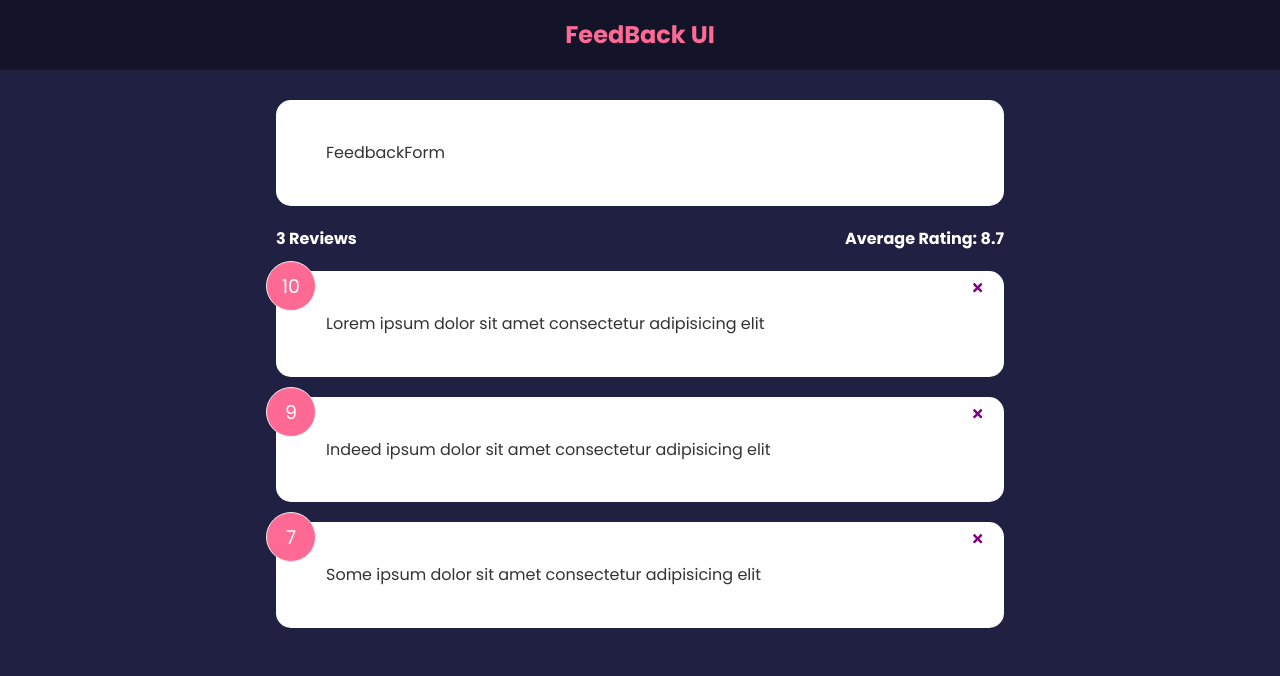
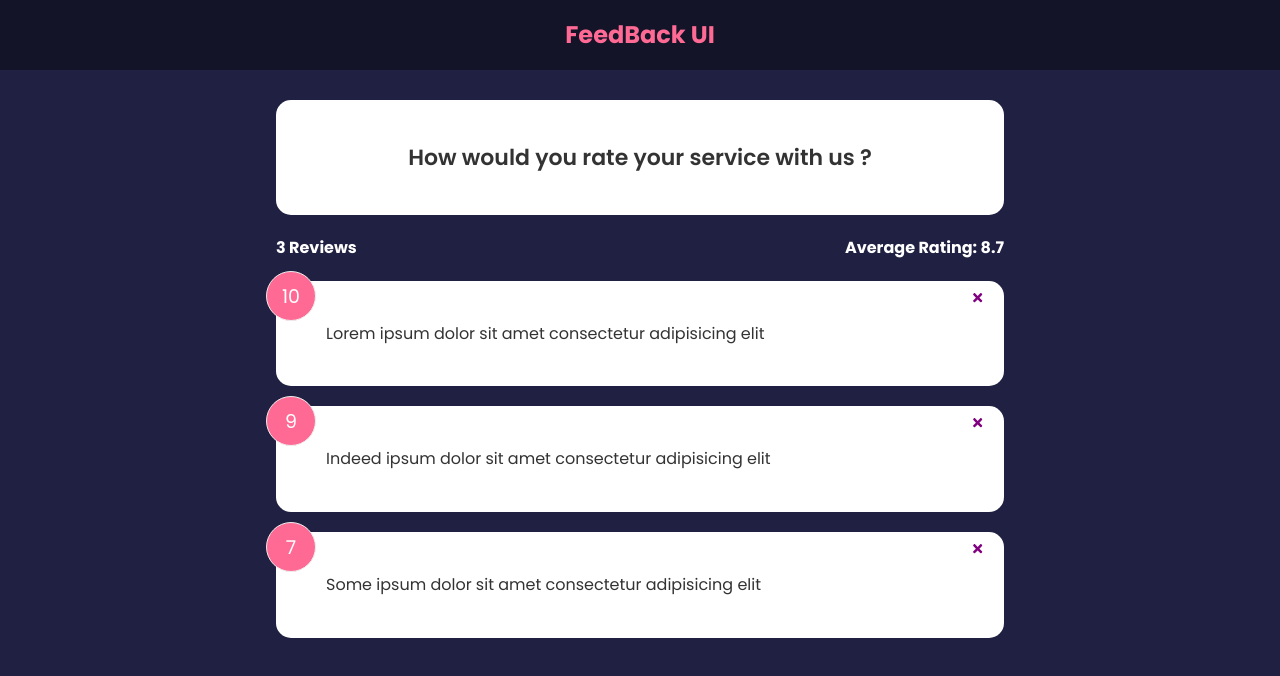
Before and after one commit to billionsjoel/feedback-app, a React (Create React App) app: page / in a window 1280 px wide. Shown: the top 676 px of the page. Built offline with nearby package versions, Linux system fonts and the light colour scheme.

Commit message:
Add call to action text

```diff
--- a/src/components/FeedbackForm.jsx
+++ b/src/components/FeedbackForm.jsx
@@ -1,7 +1,13 @@
 import Card from './shared/Card';
 
 function FeedbackForm() {
-	return <Card>FeedbackForm</Card>;
+	return (
+		<Card>
+			<form>
+				<h2>How would you rate your service with us ?</h2>
+			</form>
+		</Card>
+	);
 }
 
 export default FeedbackForm;
```
